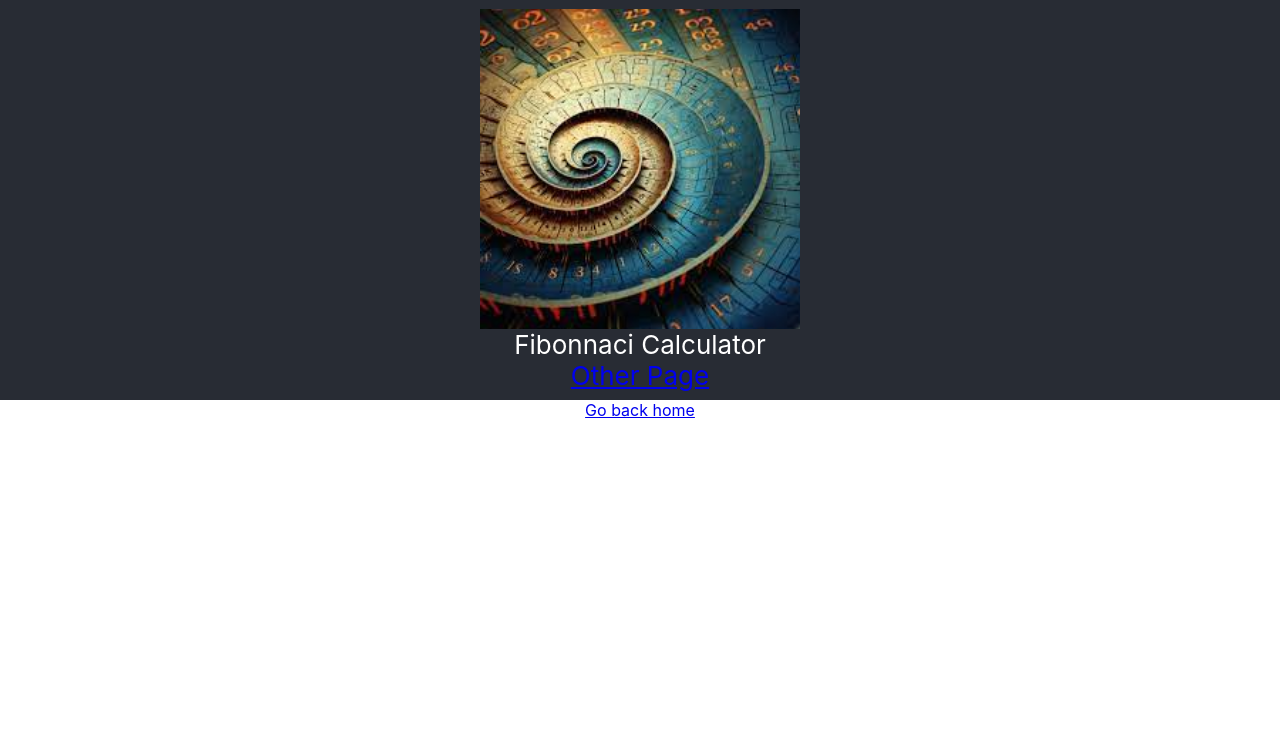
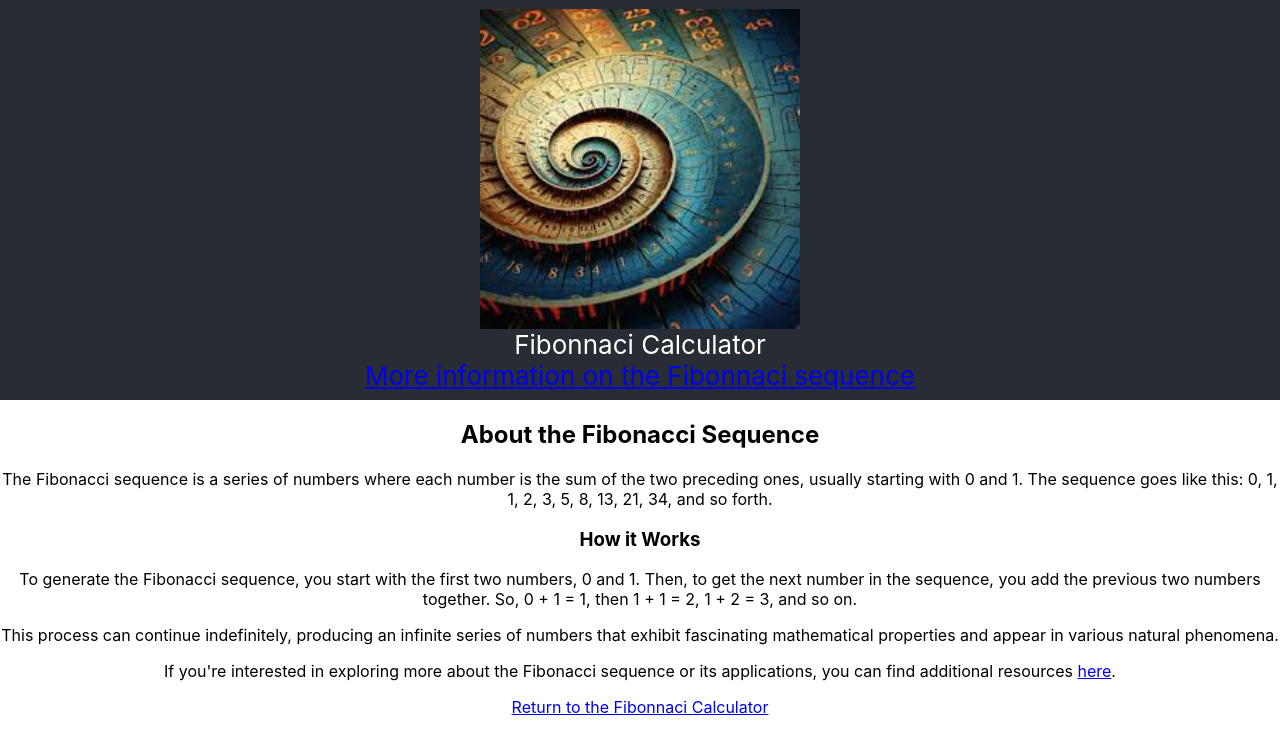
Before and after one commit to AndrewAllkinPersonal/fibonacci-calculator-k8s, a React (Create React App) app in the folder client/: page /otherpage in a window 1280 px wide. Shown: the top 754 px of the page. Built offline with nearby package versions, Linux system fonts and the light colour scheme.

Commit message:
adding information page

```diff
--- a/client/src/App.js
+++ b/client/src/App.js
@@ -12,7 +12,7 @@ function App() {
         <header className="App-header">
           <img src={fib_picture} className="App-logo" alt="fibonnaci-picture" />
           <div>Fibonnaci Calculator</div>
-          <Link to="/otherpage">Other Page</Link>
+          <Link to="/otherpage">More information on the Fibonnaci sequence</Link>
         </header>
         <div>
           <Route exact path="/" component={Fib} />
--- a/client/src/OtherPage.js
+++ b/client/src/OtherPage.js
@@ -4,7 +4,25 @@ import { Link } from "react-router-dom";
 const OtherPage = () => {
   return (
     <div>
-      <Link to="/">Go back home</Link>
+      <h2>About the Fibonacci Sequence</h2>
+      <p>
+        The Fibonacci sequence is a series of numbers where each number is the sum of the two preceding ones, usually starting with 0 and 1.
+        The sequence goes like this: 0, 1, 1, 2, 3, 5, 8, 13, 21, 34, and so forth.
+      </p>
+      <h3>How it Works</h3>
+      <p>
+        To generate the Fibonacci sequence, you start with the first two numbers, 0 and 1. Then, to get the next number in the sequence, you add the previous two numbers together.
+        So, 0 + 1 = 1, then 1 + 1 = 2, 1 + 2 = 3, and so on.
+      </p>
+      <p>
+        This process can continue indefinitely, producing an infinite series of numbers that exhibit fascinating mathematical properties and appear in various natural phenomena.
+      </p>
+      <p>
+        If you're interested in exploring more about the Fibonacci sequence or its applications, you can find additional resources <a href="https://www.mathsisfun.com/numbers/fibonacci-sequence.html" target="_blank" rel="noopener noreferrer">here</a>.
+      </p>
+      <div>
+        <Link to="/">Return to the Fibonnaci Calculator</Link>
+      </div>
     </div>
   );
 };
```
